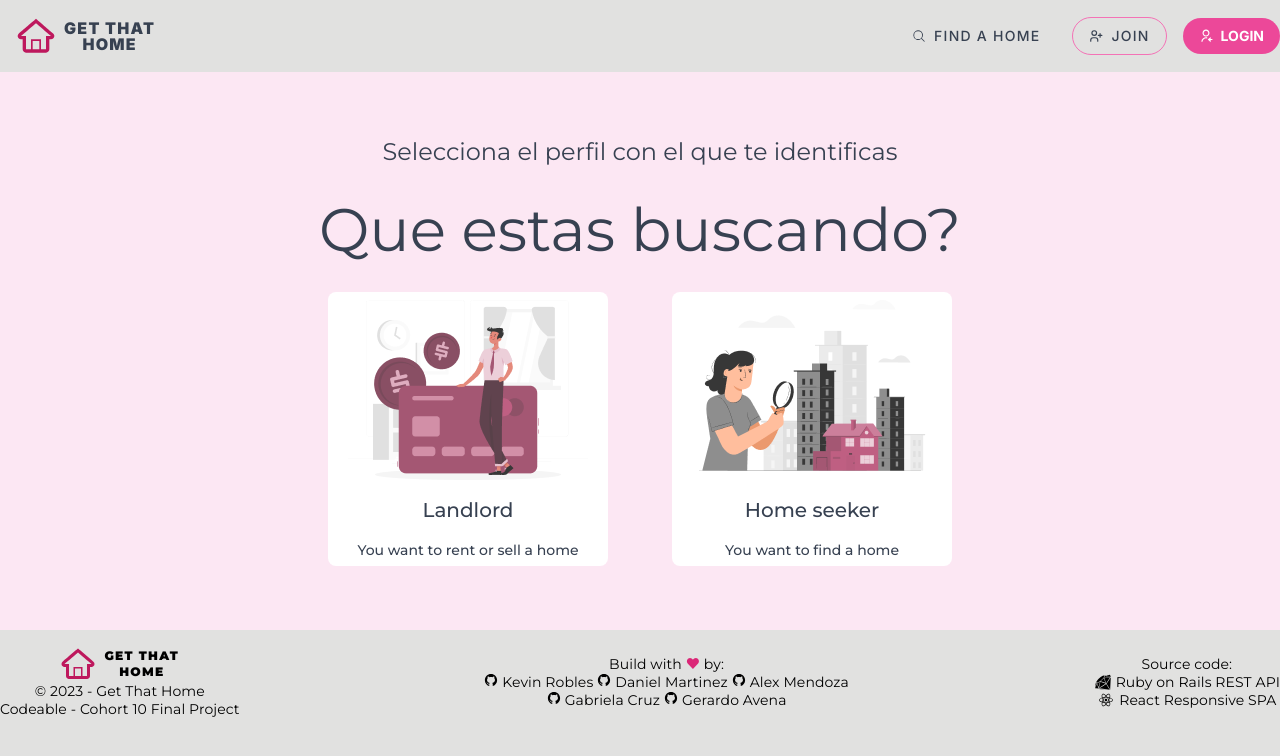
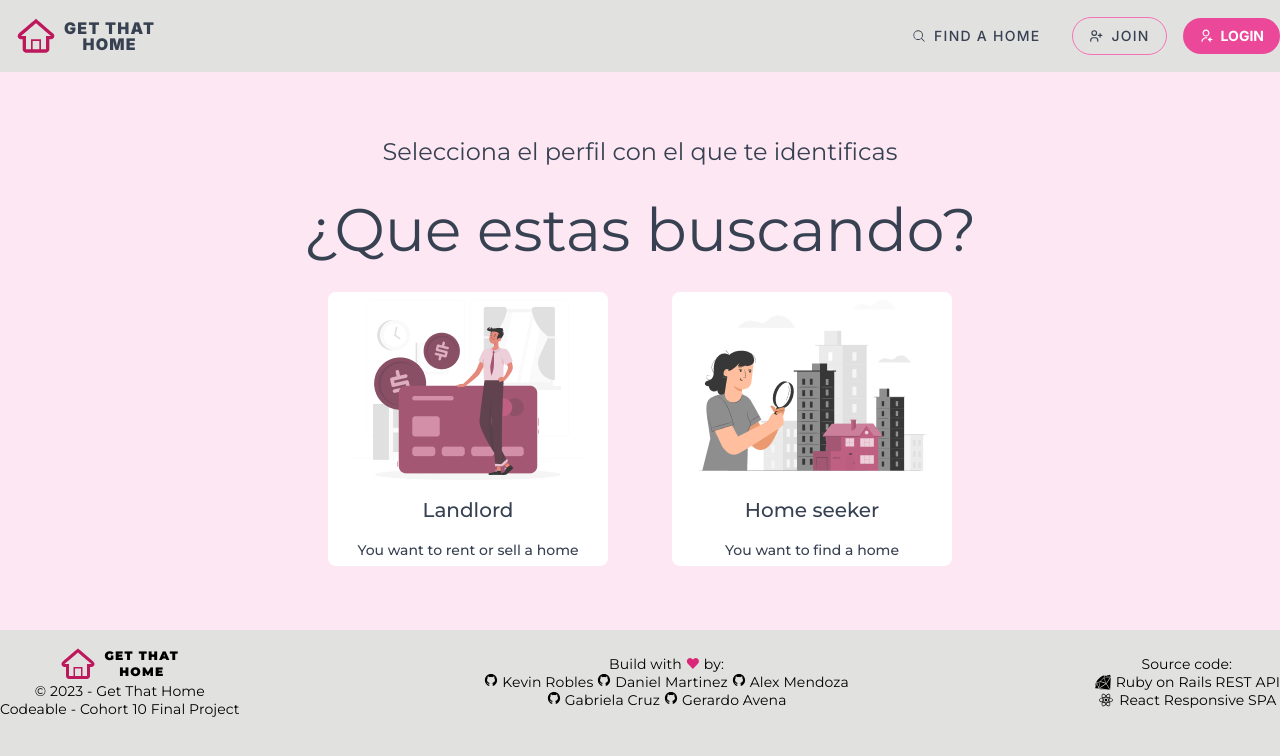
Before and after one commit to AlexMendozaEt/Vite-React-GetThatHome, a React (Vite) app: page /signup in a window 1280 px wide. Shown: the top 756 px of the page. Built offline with nearby package versions, Linux system fonts and the light colour scheme.

Commit message:
Chore: Fix sign-up section views

```diff
--- a/src/components/SignUpInputBox/sign-up-section.jsx
+++ b/src/components/SignUpInputBox/sign-up-section.jsx
@@ -70,7 +70,6 @@ function MyFormikCreate() {
   return (
     <SingUpBoxForm>
       <CreateHeader>
-        <IconBack onClick={() => navigate("/products")} />
         <CreateText>Create your Account</CreateText>
       </CreateHeader>
 
--- a/src/components/SignUpSection/sign-up-section.jsx
+++ b/src/components/SignUpSection/sign-up-section.jsx
@@ -31,7 +31,7 @@ export default function SignUpSection() {
     0: (
       <>
         <StyledH3>Selecciona el perfil con el que te identificas</StyledH3>
-        <StyledH4> Que estas buscando?</StyledH4>
+        <StyledH4>¿Que estas buscando?</StyledH4>
         <OptionsMainBox>
           <OptionsBox onClick={Landlord}>
             <img className="img" src={landlord} alt="landlord" />
```
